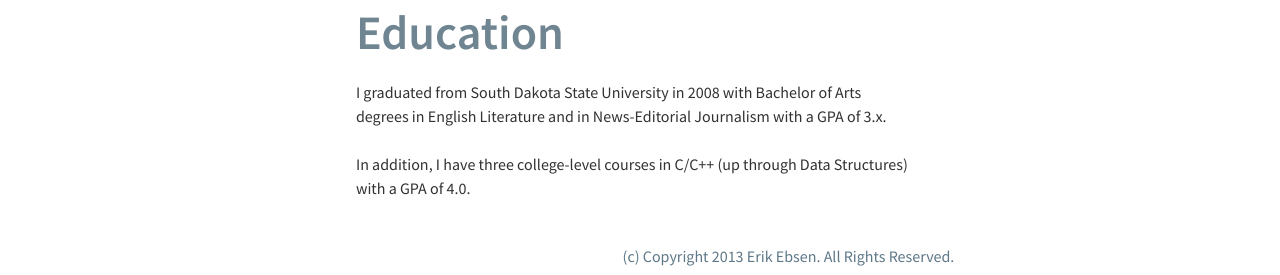
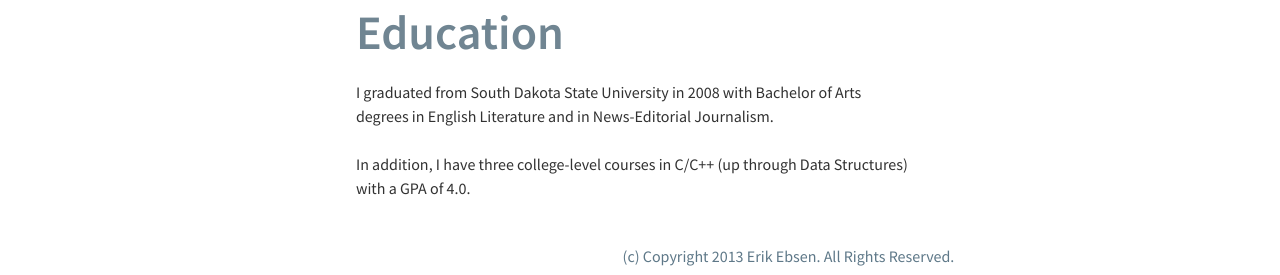
Before and after one commit to ebsen/ebsen.me, a Jekyll site: the page built from professional/index.html, in a window 1280 px wide. Shown: the part 712-987 px from the top of the page. Built offline with Jekyll 4.4.1, drawn with Linux system fonts in a browser that asks for light colours.

Commit message:
Minor proof edits and code fancying

```diff
--- a/professional/index.html
+++ b/professional/index.html
@@ -33,7 +33,7 @@ title: Professional
 	Education
 </h1>
 <p>
-	I graduated from South Dakota State University in 2008 with Bachelor of Arts degrees in English Literature and in News-Editorial Journalism with a GPA of 3.x.
+	I graduated from South Dakota State University in 2008 with Bachelor of Arts degrees in English Literature and in News-Editorial Journalism.
 </p>
 <p>
 	In addition, I have three college-level courses in C/C++ (up through Data Structures) with a GPA of 4.0.
```
Also changed, not shown: index.html (+12 -7 lines).
